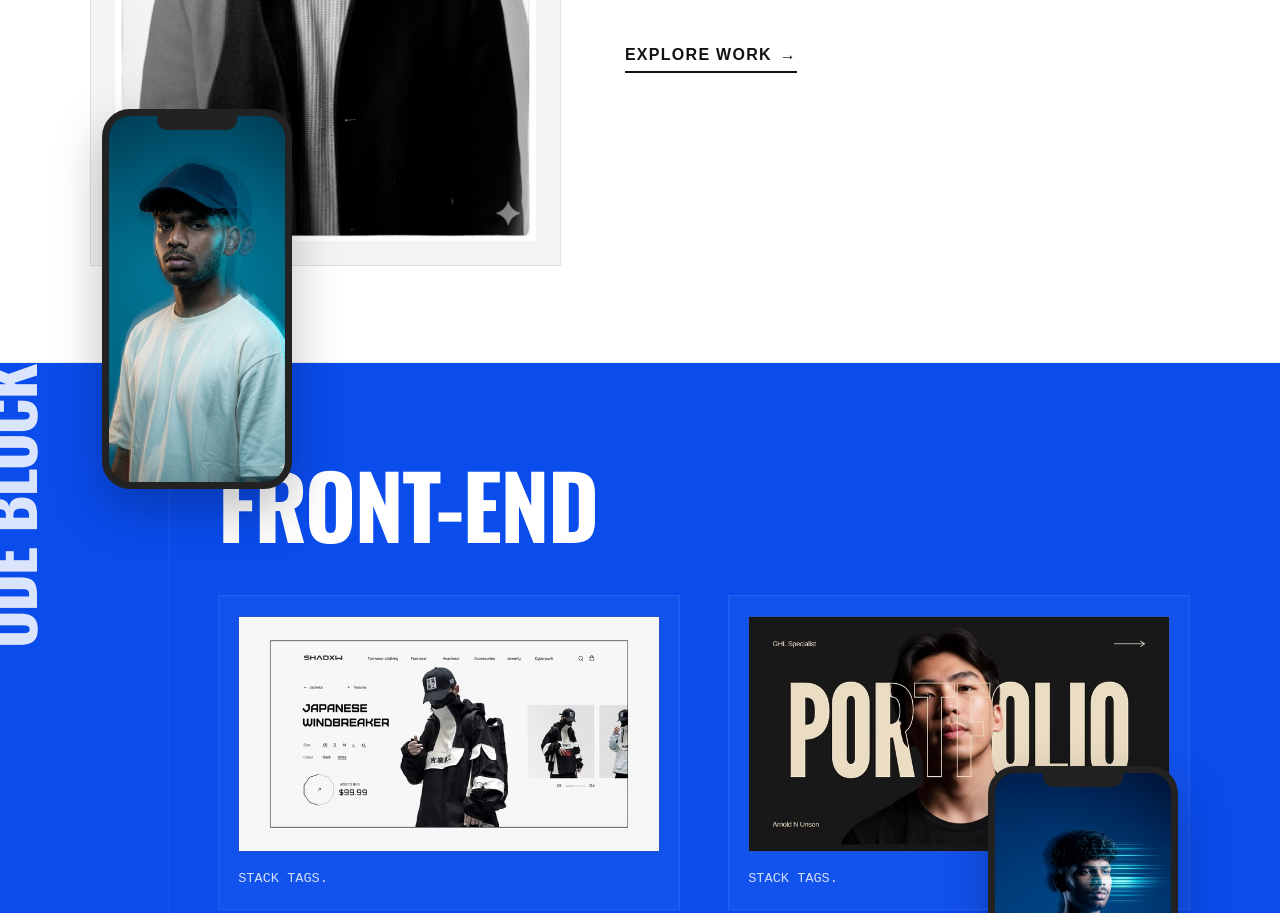
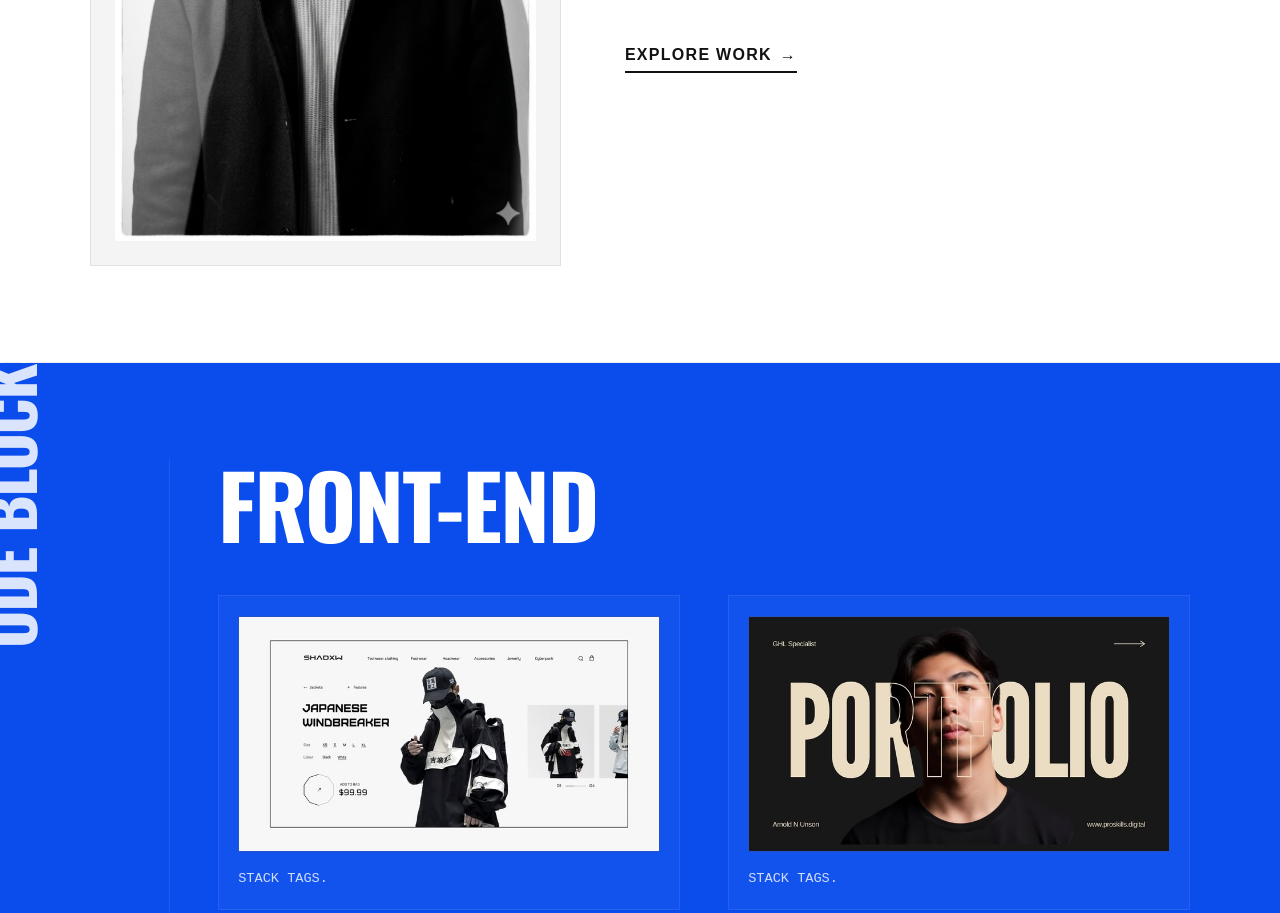
Before and after one commit to Prasann62/new.portfolio, a website: page index.html in a window 1280 px wide. Shown: the part 1451-2364 px from the top of the page. Drawn offline with nearby package versions, Linux system fonts and the light colour scheme.

Commit message:
Removed all floating mobile phone frame mockups from the portfolio

```diff
--- a/css/portfolio.css
+++ b/css/portfolio.css
@@ -774,71 +774,8 @@ section {
     border-top: 1px solid var(--color-timeline-border);
 }
 
-/* 7. FLOATING DEVICE MOCKUP FRAMES (Parallax Smartphone Mockups) */
-.floating-device {
-    position: absolute;
-    width: 190px;
-    height: 380px;
-    background-color: #111;
-    border: 7px solid #222;
-    border-radius: 28px;
-    overflow: hidden;
-    box-shadow: 0 20px 50px rgba(0,0,0,0.25);
-    z-index: 8;
-    pointer-events: none;
-    display: block;
-}
-
-.device-notch {
-    width: 80px;
-    height: 14px;
-    background-color: #222;
-    border-radius: 0 0 10px 10px;
-    position: absolute;
-    top: 0;
-    left: 50%;
-    transform: translateX(-50%);
-    z-index: 10;
-}
-
-.device-screen {
-    width: 100%;
-    height: 100%;
-    position: relative;
-}
-
-.device-screen img {
-    width: 100%;
-    height: 100%;
-    object-fit: cover;
-}
-
-
-.device-about {
-    left: 8%;
-    top: 75%;
-}
-
-.device-codeblocks {
-    right: 8%;
-    top: 40%;
-}
-
-.device-motion {
-    left: 8%;
-    top: 60%;
-}
-
-.device-work {
-    right: 8%;
-    top: 50%;
-}
-
 /* RESPONSIVENESS AND TABLET/MOBILE HIDES */
 @media (max-width: 991px) {
-    .floating-device {
-        display: none; /* Hide device mockups on small screens for neat content flow */
-    }
 
     .about-grid {
         grid-template-columns: 1fr;
--- a/index.html
+++ b/index.html
@@ -81,13 +81,7 @@
             </div>
         </div>
 
-        <!-- Floating Mobile Device Frame -->
-        <div class="floating-device device-about">
-            <div class="device-notch"></div>
-            <div class="device-screen">
-                <img src="mock-assets/1781504301539.png" alt="Mobile About View">
-            </div>
-        </div>
+
     </section>
 
     <!-- 3. CODE BLOCKS / FRONT-END ARCHITECT SECTION (Royal Blue Background) -->
@@ -139,13 +133,7 @@
             </div>
         </div>
 
-        <!-- Floating Mobile Device Frame -->
-        <div class="floating-device device-codeblocks">
-            <div class="device-notch"></div>
-            <div class="device-screen">
-                <img src="mock-assets/1781504450641.png" alt="Mobile Code View">
-            </div>
-        </div>
+
     </section>
 
     <!-- 4. MOTION SHOWCASE SECTION (Black Background, Timeline Editor) -->
@@ -239,13 +227,7 @@
             </div>
         </div>
 
-        <!-- Floating Mobile Device Frame -->
-        <div class="floating-device device-motion">
-            <div class="device-notch"></div>
-            <div class="device-screen">
-                <img src="mock-assets/1781504549847.png" alt="Mobile Motion View">
-            </div>
-        </div>
+
     </section>
 
     <!-- 5. LET'S WORK SECTION (White Background, Contact Form) -->
@@ -315,13 +297,7 @@
             </div>
         </div>
 
-        <!-- Floating Mobile Device Frame -->
-        <div class="floating-device device-work">
-            <div class="device-notch"></div>
-            <div class="device-screen">
-                <img src="mock-assets/1781505135936.png" alt="Mobile Work View">
-            </div>
-        </div>
+
     </section>
 
     <!-- FOOTER -->
--- a/js/portfolio.js
+++ b/js/portfolio.js
@@ -54,26 +54,7 @@ document.addEventListener('DOMContentLoaded', () => {
         });
     }
 
-    // --- 2. Parallax Scroll effect for Floating Mobile Mockups ---
-    const devices = document.querySelectorAll('.floating-device');
 
-    window.addEventListener('scroll', () => {
-        const scrollTop = window.scrollY;
-
-        devices.forEach(device => {
-            // Determine vertical offset multiplier based on class
-            let factor = 0.05;
-            if (device.classList.contains('device-hero')) factor = 0.08;
-            if (device.classList.contains('device-about')) factor = -0.06;
-            if (device.classList.contains('device-codeblocks')) factor = 0.07;
-            if (device.classList.contains('device-motion')) factor = -0.05;
-            if (device.classList.contains('device-work')) factor = 0.09;
-
-            // Translate mockup vertically relative to scroll
-            const offset = scrollTop * factor;
-            device.style.transform = `translateY(${offset}px)`;
-        });
-    });
 
     // --- 3. Contact Form Submission (localStorage) ---
     const contactForm = document.getElementById('contactForm');
```
